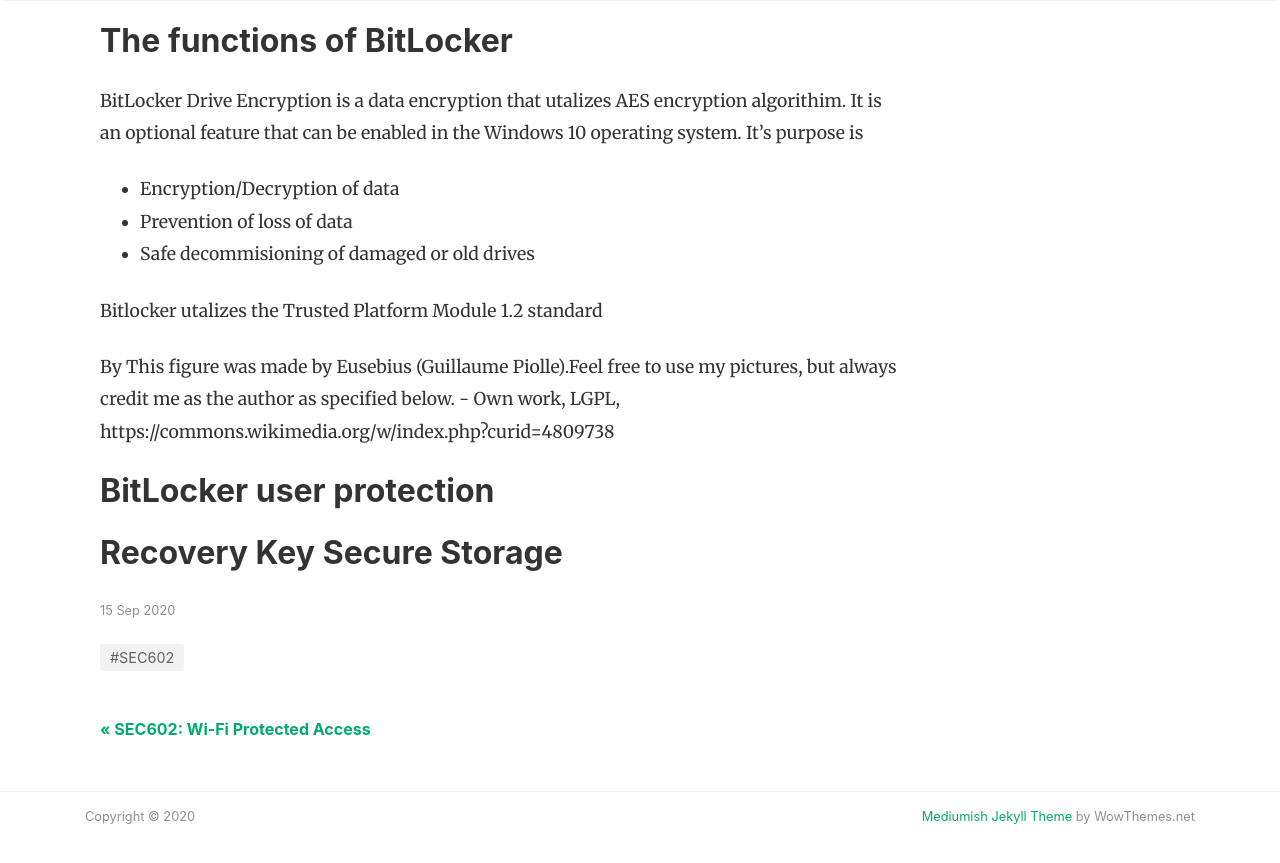
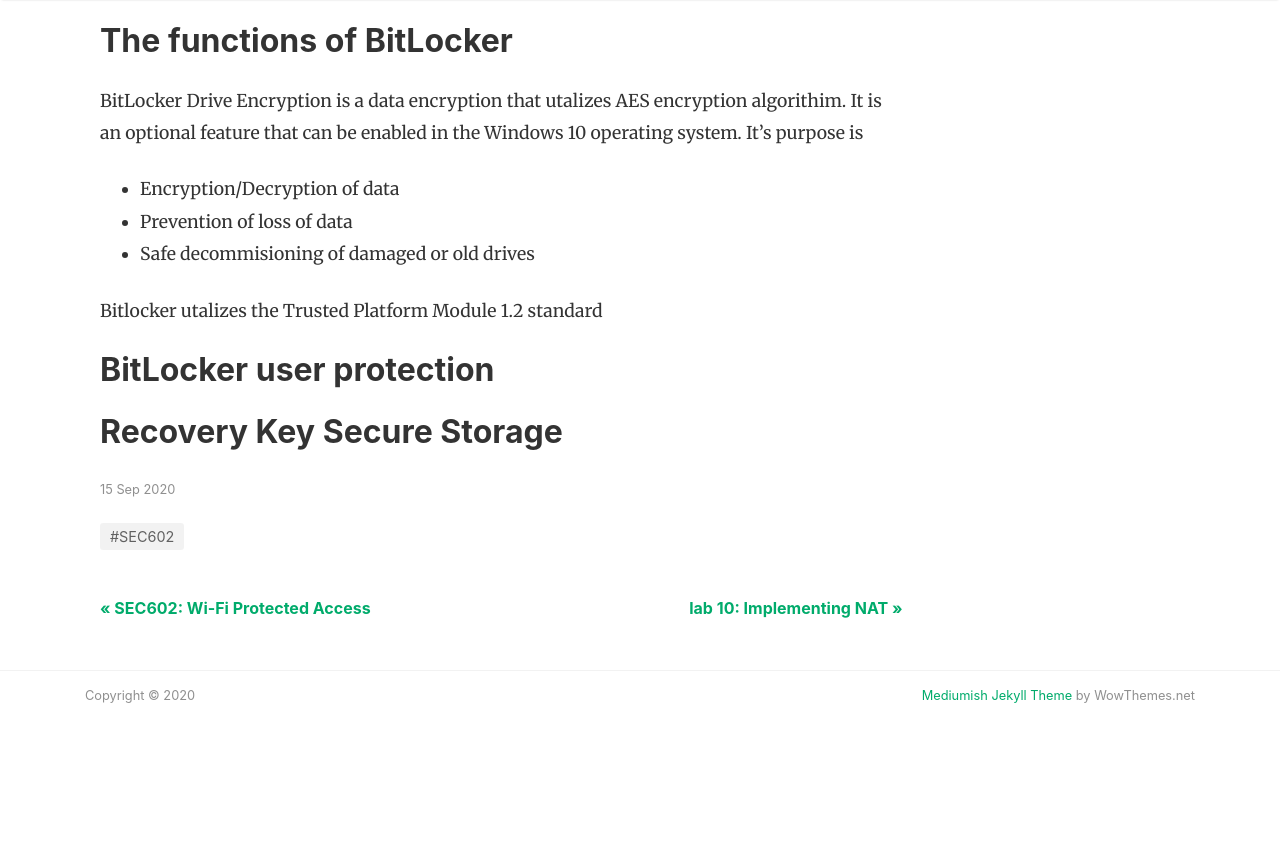
Before and after one commit to MCKevmeister/MCKevmeister.github.io, a Jekyll site: the page built from _posts/2020-09-15-SEC602-Lab14.md, in a window 1280 px wide and 900 px high, scrolled down 1060 px. Shown: the top 863 px of the window. Built offline with Jekyll 4.4.1, drawn with Linux system fonts in a browser that asks for light colours; nearby versions of some CDN libraries; comment, search, counter and statistics services are not loaded; after the commit the page ends 1839 px from its top, so only the background shows below that.

Commit message:
update to blogs

```diff
--- a/_posts/2020-09-15-SEC602-Lab14.md
+++ b/_posts/2020-09-15-SEC602-Lab14.md
@@ -25,13 +25,11 @@
 
 BitLocker Drive Encryption is a data encryption that utalizes AES encryption algorithim. It is an optional feature that can be enabled in the Windows 10 operating system. It's purpose is
 
-* Encryption/Decryption of data
-* Prevention of loss of data
-* Safe decommisioning of damaged or old drives
+- Encryption/Decryption of data
+- Prevention of loss of data
+- Safe decommisioning of damaged or old drives
 
 Bitlocker utalizes the Trusted Platform Module 1.2 standard
-
-By This figure was made by Eusebius (Guillaume Piolle).Feel free to use my pictures, but always credit me as the author as specified below. - Own work, LGPL, https://commons.wikimedia.org/w/index.php?curid=4809738
 
 ## BitLocker user protection
 
```
Also changed, not shown: _posts/2020-07-22-WEB601-Journal-1.md (+1 -1 lines), _posts/2020-07-31-WEB601-Journal3.md (+1 -1 lines), _posts/2020-08-07-WEB601-static-dom-js.md (+1 -1 lines), _posts/2020-08-07-web601-flux-concepts.md (+1 -1 lines), _posts/2020-08-10-SDV602-storyboards.md (+1 -1 lines), _posts/2020-08-29-SEC602-Lab10.md (deleted, +0 -36 lines), _posts/2020-09-19-SEC602-Lab10.md (added, +57 -0 lines), _posts/2020-08-08-SEC602-Lab4.md (renamed from _posts/2020-08-08-SEC602-Lab-4.md).
